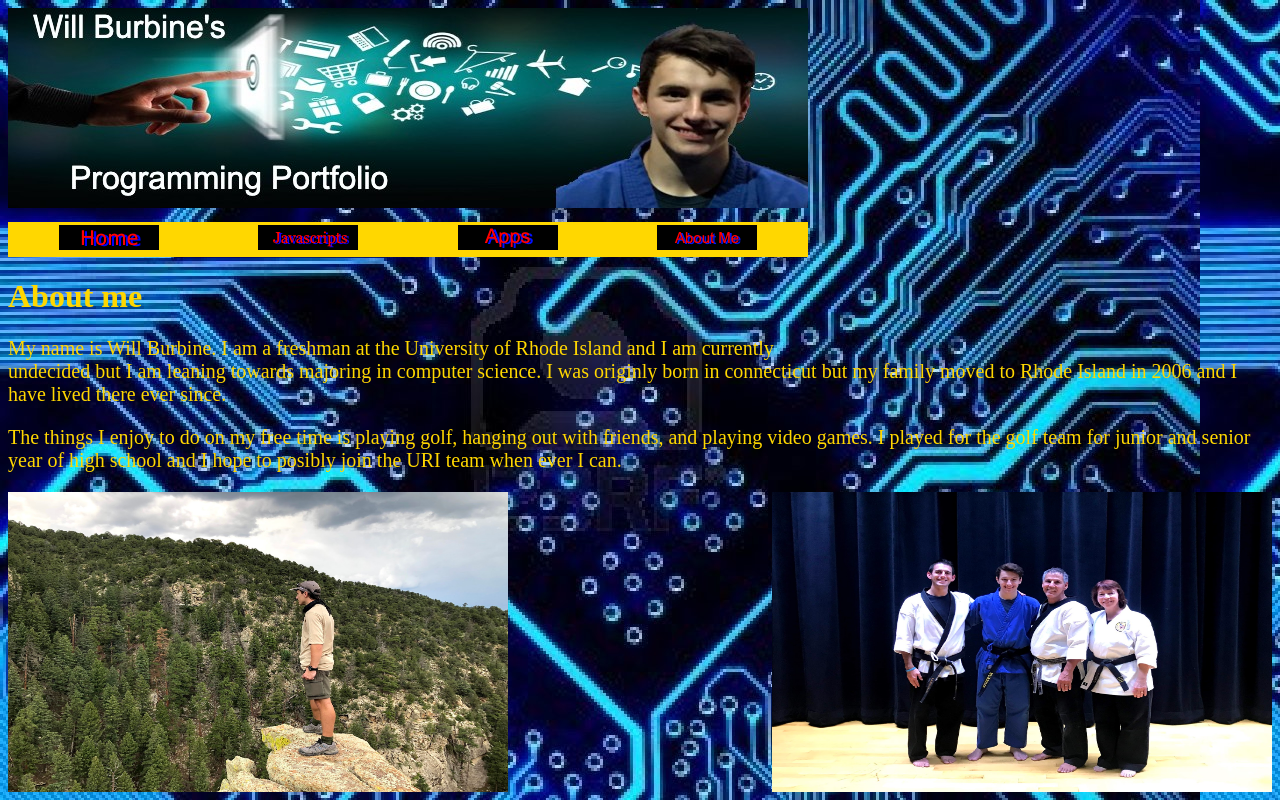
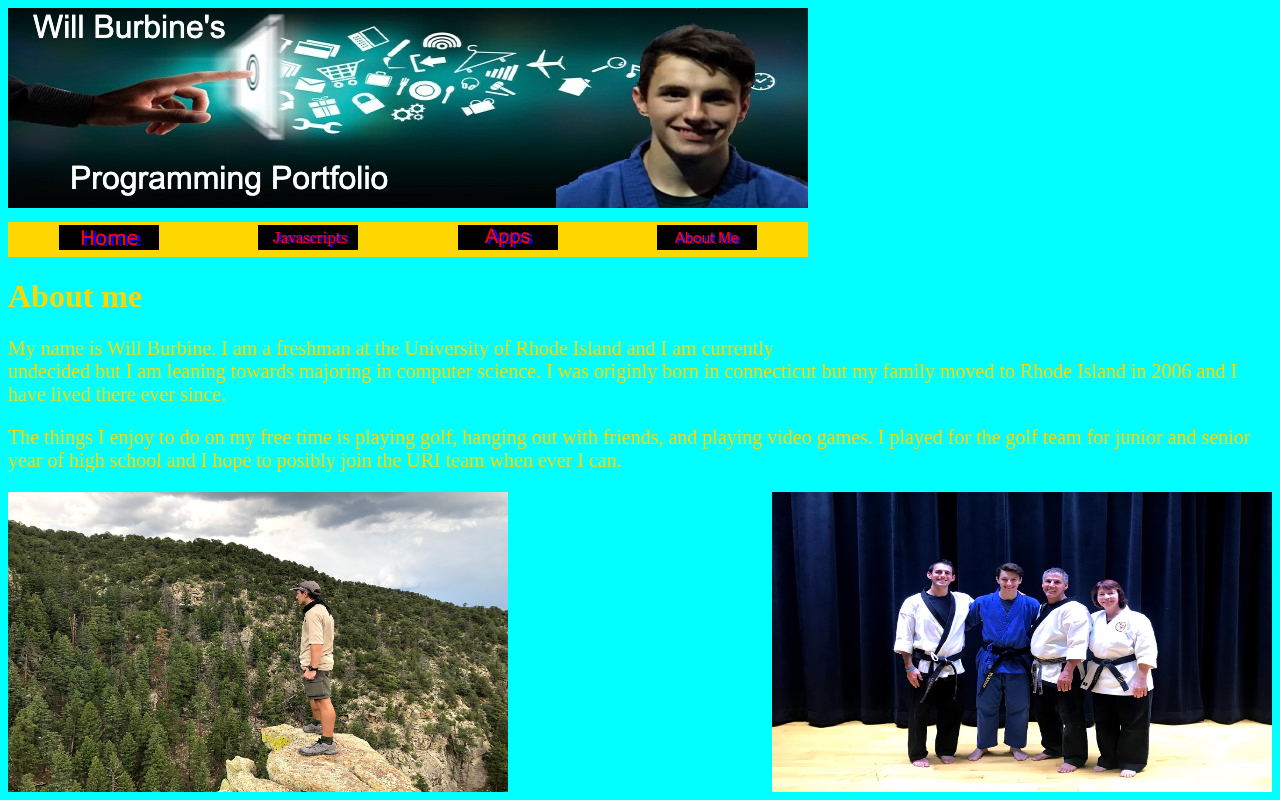
Before and after one commit to WillBurbine/WillBurbine.github.io, a plain HTML site: page about.html in a window 1280 px wide. Drawn offline with Linux system fonts and the light colour scheme.

Commit message:
Update style1.css

```diff
--- a/style1.css
+++ b/style1.css
@@ -34,6 +34,5 @@
         }
 
          #about_background {
-                  background-image: url("https://github.com/WillBurbine/WillBurbine.github.io/blob/main/cscbackground.jpg?raw=true");
-                  background-color: #cccccc;
+                  background-image: img src="https://github.com/WillBurbine/WillBurbine.github.io/blob/main/cscbackground.jpg?raw=true";
          }
```
